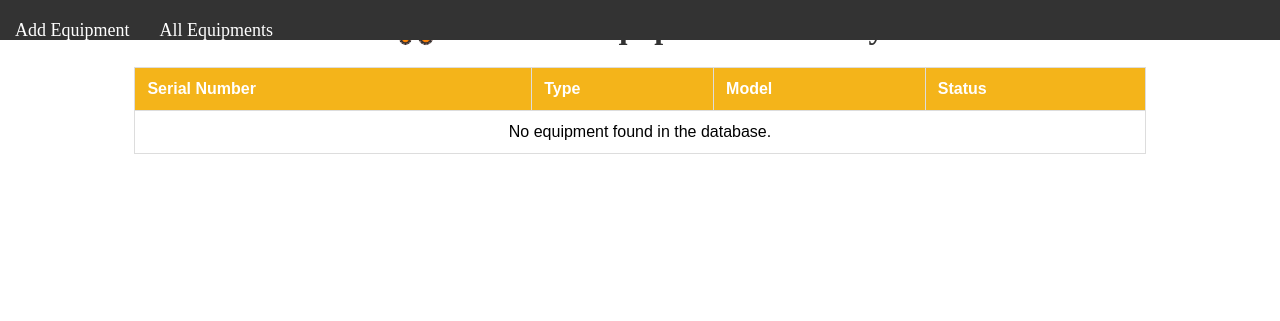
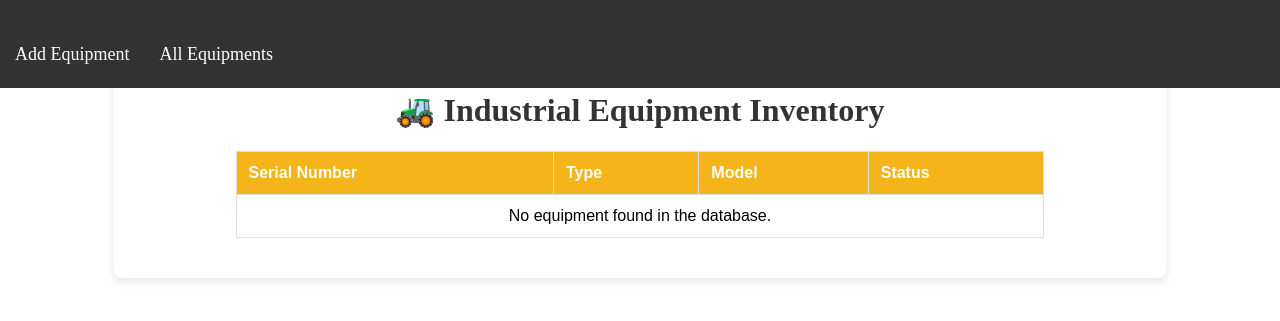
Before and after one commit to lolomamdo2006-lab/The-Industrial-Equipment-Project, a Django app: template templates/rental_service/equipment.html in a window 1280 px wide. Shown: the top 321 px of the page. Run offline with Django 5.2, Linux system fonts and the light colour scheme; the template is opened without the code that fills it, so the values that code supplies are empty.

Commit message:
update style

```diff
--- a/templates/navbar.html
+++ b/templates/navbar.html
@@ -7,7 +7,7 @@
 <style>
     .sidebar{
 width: 100%;
-        height: 20px;
+        height: 68px;
         position: fixed;
         top: 0;
         left: 0;
--- a/templates/rental_service/equipment.html
+++ b/templates/rental_service/equipment.html
@@ -8,7 +8,7 @@
     tr:nth-child(even) { background-color: #f2f2f2; }
     h1 { text-align: center; color: #333; }
 </style>
-
+<div class="content">
 <h1>🚜 Industrial Equipment Inventory</h1>
 
 <table>
@@ -34,5 +34,17 @@
         </tr>
         {% endfor %}
     </tbody>
-</table>
+</table></div>
+<style>
+        .content{
+        width: 80%;
+        margin-left: auto;
+        margin-right: auto;
+        margin-top: 50px;
+    background-color: #ffffff;
+    padding: 20px;
+    border-radius: 8px;
+    box-shadow: 0px 4px 10px rgba(0,0,0,0.1);
+    }
+</style>
 {% endblock content %}
--- a/templates/rental_service/insertEquipment.html
+++ b/templates/rental_service/insertEquipment.html
@@ -28,7 +28,7 @@
         width: 80%;
         margin-left: auto;
         margin-right: auto;
-        margin-top: 50px;
+        margin-top: 100px;
     background-color: #ffffff;
     padding: 20px;
     border-radius: 8px;
```
